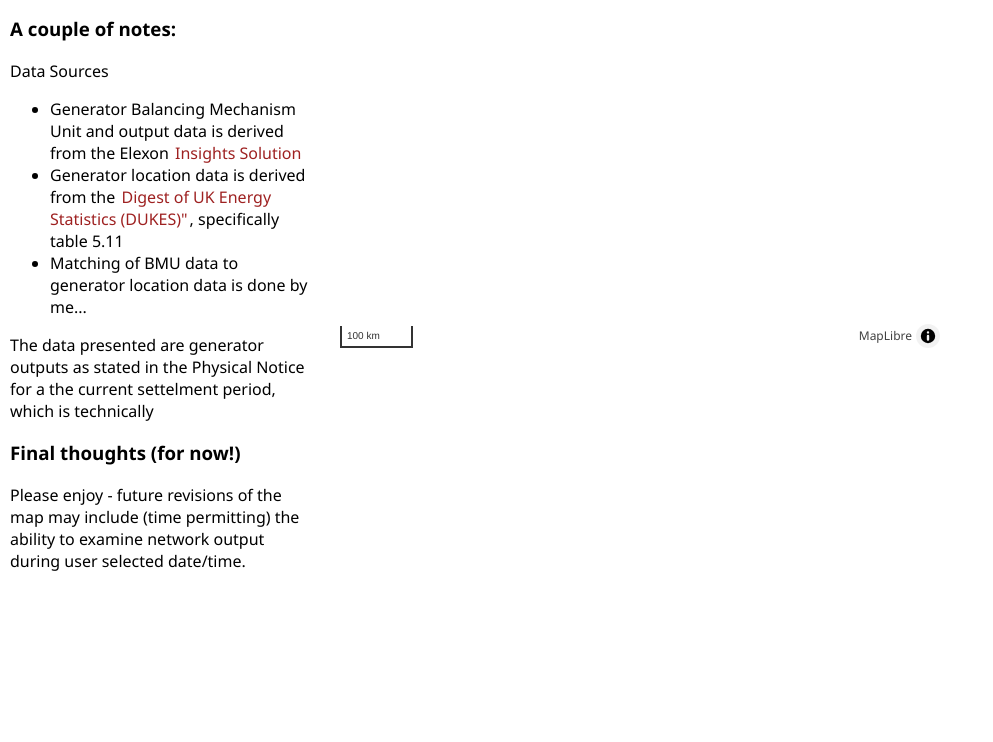
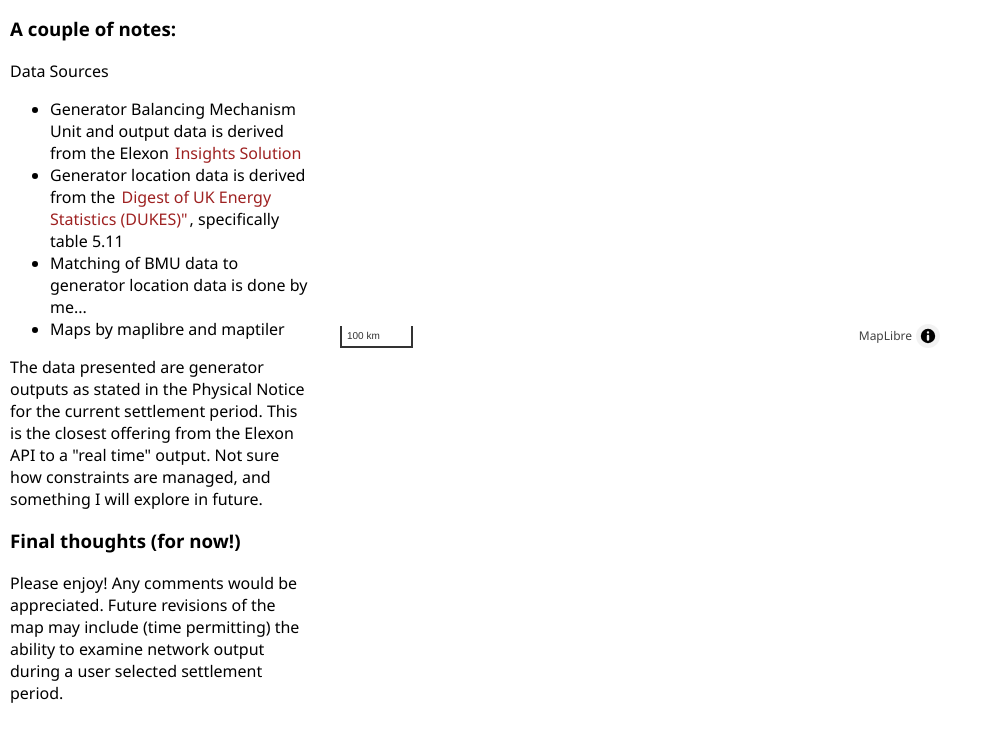
Before and after one commit to alfee77/Generation-Map, a plain HTML site: page index.html in a window 1280 px wide. Shown: the part 603-1345 px from the top of the page, without its empty margins (0-993 px from the left). Before the commit the page ends 1239 px from the top, so only its background shows below. Drawn offline with nearby package versions, Linux system fonts and the light colour scheme; no server answers; a script that the page names is missing.

Commit message:
NArravtive

```diff
--- a/index.html
+++ b/index.html
@@ -46,13 +46,15 @@
                 <li>Generator location data is derived from the <a href="https://www.gov.uk/government/collections/digest-of-uk-energy-statistics-dukes">Digest of
                     UK Energy Statistics (DUKES)"</a>, specifically table 5.11</li>
                 <li>Matching of BMU data to generator location data is done by me...</li>
+                <li>Maps by maplibre and maptiler</li>
             </ul>
-            <p>The data presented are generator outputs as stated in the Physical Notice for a the current settelment
-            period, which is technically </p>
+            <p>The data presented are generator outputs as stated in the Physical Notice for the current settlement
+            period. This is the closest offering from the Elexon API to a "real time" output. Not sure how constraints are managed,
+            and something I will explore in future.</p>
 
             <h3>Final thoughts (for now!)</h3>
-            <p>Please enjoy - future revisions of the map may include (time permitting) the ability to examine network
-            output during user selected date/time.</p>
+            <p>Please enjoy! Any comments would be appreciated. Future revisions of the map may include (time permitting) the ability to examine network
+            output during a user selected settlement period.</p>
         </div>
         <div class="column middle">
             <iframe src="theMap.html" id="myFrame" width="100%" height="800px" style="border:none"></iframe>
```
